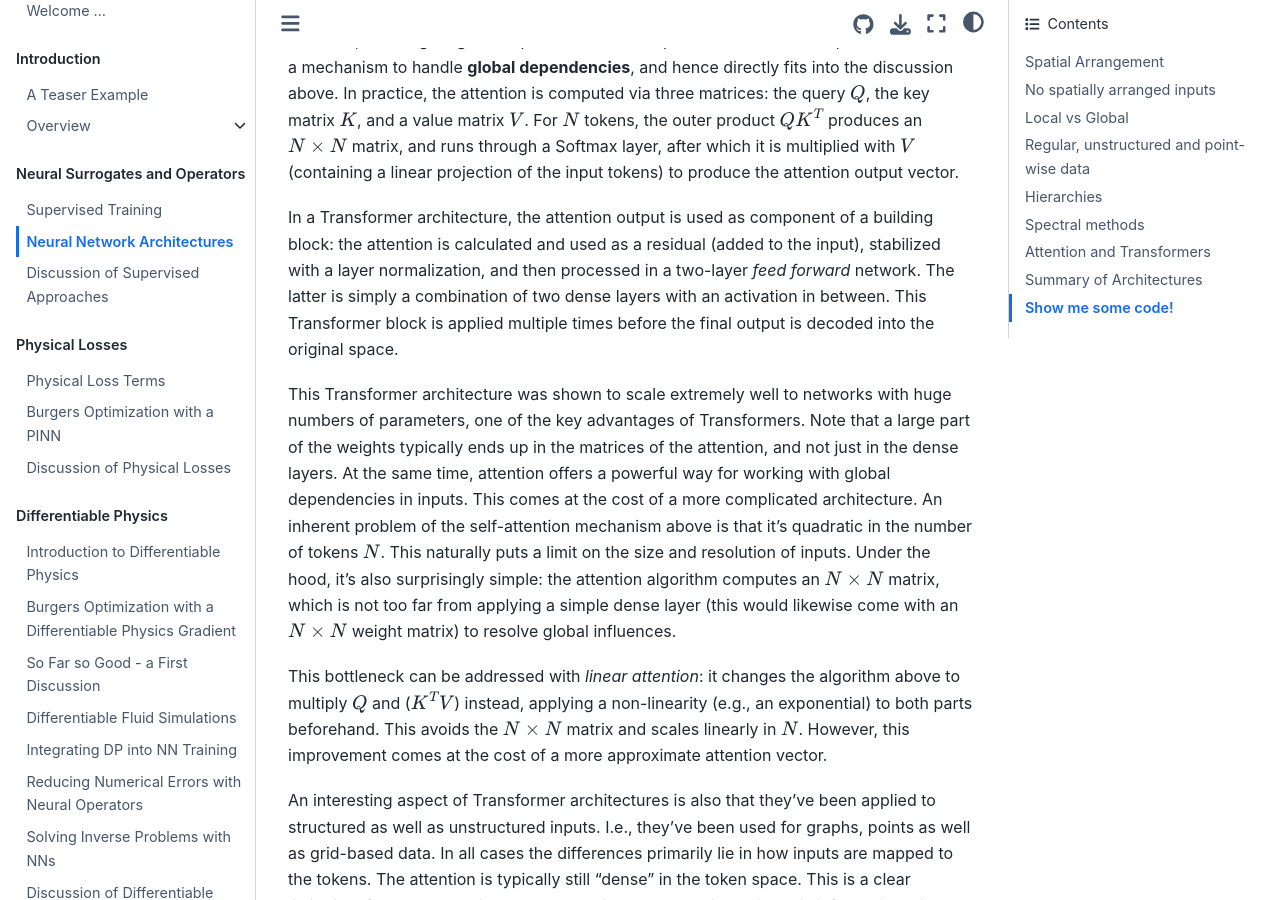
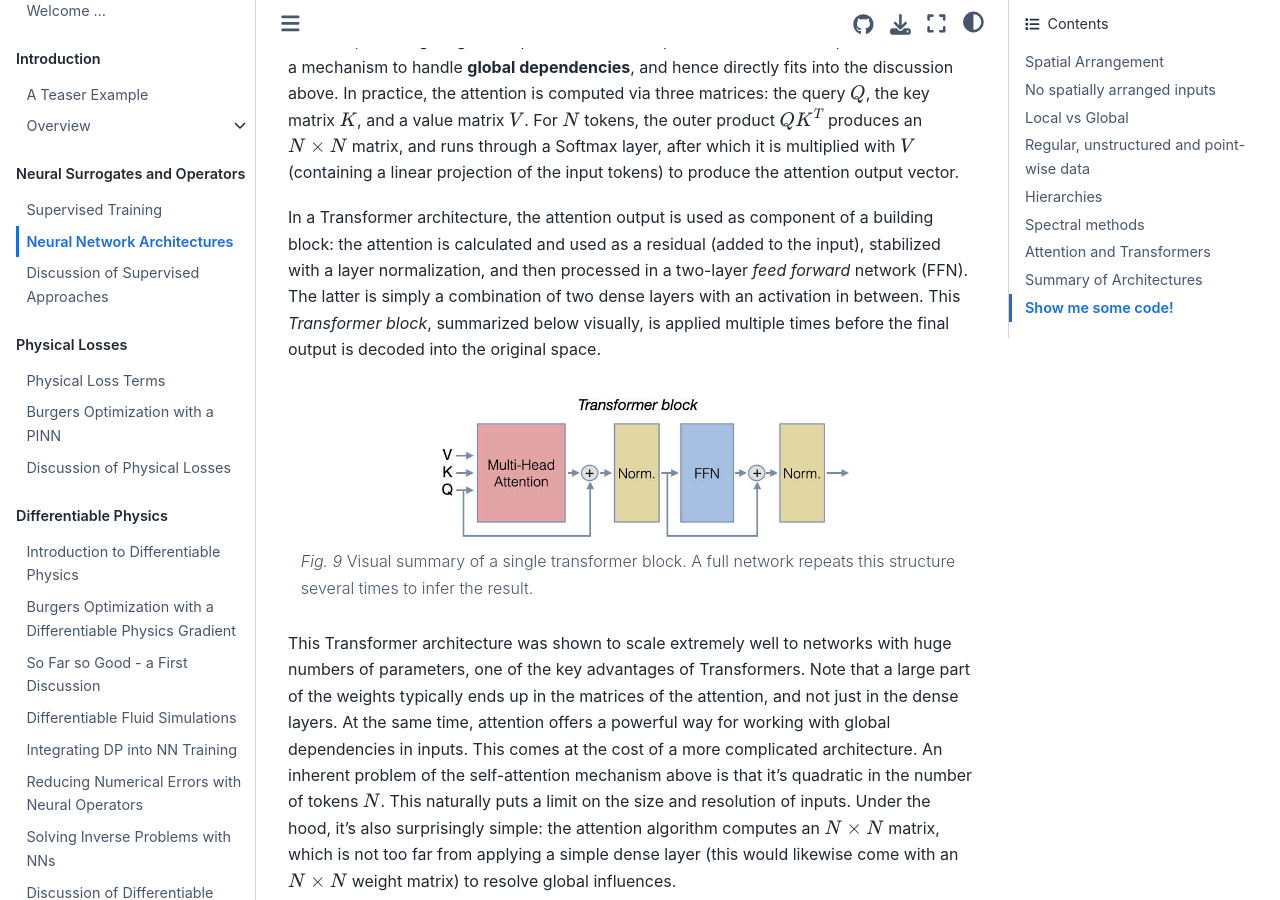
Before and after one commit to tum-pbs/pbdl-book, a Jupyter Book: the page built from supervised-arch.md, in a window 1280 px wide and 900 px high, scrolled down 7781 px. Built offline with Jupyter Book 1.0.4 settings and Sphinx 7.4.7 and the Sphinx Book theme 1.1.4, drawn with Linux system fonts in a browser that asks for light colours; pages that are not in the unit, such as notebooks, are missing from menus; cross-references to code outside the pages are shown as plain code.

Commit message:
added transformer block figure

````diff
--- a/supervised-arch.md
+++ b/supervised-arch.md
@@ -164,7 +164,16 @@ A newer and exciting development in the deep learning field are attention mechan
 
 Transformers generally work in two steps: the input is encoded into _tokens_ with an encoder-decoder network. This step can take many forms, and usually primarily serves to reduce the number of inputs, e.g., to work with pieces of an image rather than individual pixels. The attention mechanism then computes a weighting for a collection if incoming tokens. This is a floating point number for each token, traditionally interpreted as indicating which parts of the input are important, and which aren't. In modern architectures, the floating point weighting of the attention are directly used to modify an input. In _self-attention_, the weighting is computed from each input towards all other input tokens. This is a mechanism to handle **global dependencies**, and hence directly fits into the discussion above. In practice, the attention is computed via three matrices: the query $Q$, the key matrix $K$, and a value matrix $V$. For $N$ tokens, the outer product $Q K^T$ produces an $N \times N$ matrix, and runs through a Softmax layer, after which it is multiplied with $V$ (containing a linear projection of the input tokens) to produce the attention output vector.
 
-In a Transformer architecture, the attention output is used as component of a building block: the attention is calculated and used as a residual (added to the input), stabilized with a layer normalization, and then processed in a two-layer _feed forward_ network. The latter is simply a combination of two dense layers with an activation in between. This Transformer block is applied multiple times before the final output is decoded into the original space.
+In a Transformer architecture, the attention output is used as component of a building block: the attention is calculated and used as a residual (added to the input), stabilized with a layer normalization, and then processed in a two-layer _feed forward_ network (FFN). The latter is simply a combination of two dense layers with an activation in between. This _Transformer block_, summarized below visually, is applied multiple times before the final output is decoded into the original space.
+
+```{figure} resources/overview-arch-tblock.jpg
+---
+height: 150px
+name: overview-arch-transformer-block
+---
+Visual summary of a single transformer block. A full network repeats this structure several times to infer the result.
+```
+
 
 This Transformer architecture was shown to scale extremely well to networks with huge numbers of parameters, one of the key advantages of Transformers. Note that a large part of the weights typically ends up in the matrices of the attention, and not just in the dense layers. At the same time, attention offers a powerful way for working with global dependencies in inputs. This comes at the cost of a more complicated architecture. An inherent problem of the self-attention mechanism above is that it's quadratic in the number of tokens $N$. This naturally puts a limit on the size and resolution of inputs. Under the hood, it's also surprisingly simple: the attention algorithm computes an $N \times N$ matrix, which is not too far from applying a simple dense layer (this would likewise come with an $N \times N$ weight matrix) to resolve global influences.
 
````
Also changed, not shown: resources/overview-arch-tblock.jpg (added).
